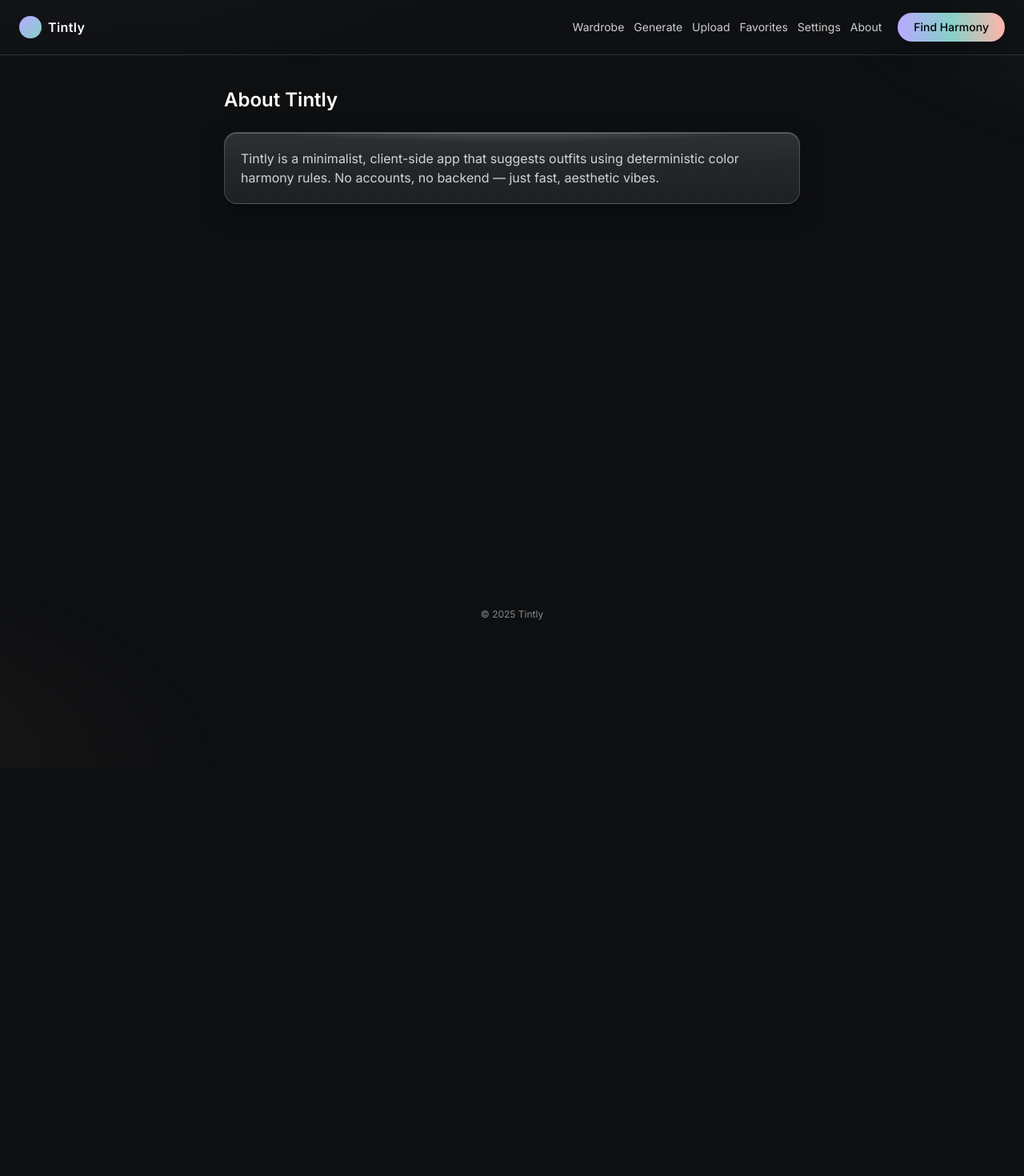
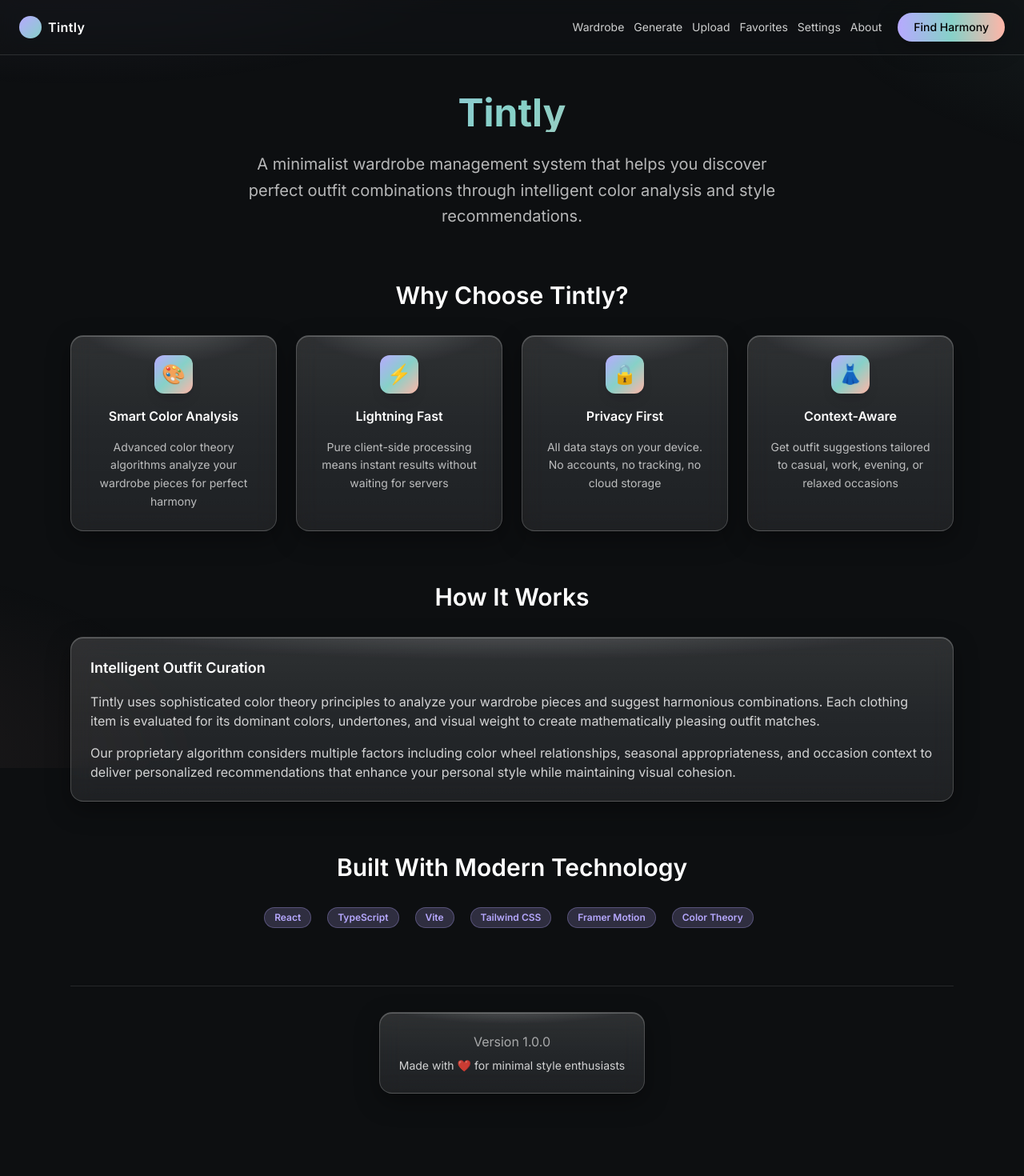
Before and after one commit to NoAxial/Tintly, a React (Vite) app: page /about in a window 1280 px wide. Shown: the top 1470 px of the page at 80% size. Before the commit the page ends 800 px from the top, so only its background shows below. Built offline with nearby package versions, Linux system fonts and the light colour scheme.

Commit message:
Auto-commit: Agent tool execution

```diff
--- a/src/pages/About.tsx
+++ b/src/pages/About.tsx
@@ -1,16 +1,112 @@
 import React from "react";
-import Card from "../components/ui/Card";
+import { FeatureCard } from "../components/ui/FeatureCard";
+import { Badge } from "../components/ui/Badge";
+import { SettingsCard } from "../components/ui/SettingsCard";
 
 export default function About(): JSX.Element {
-	return (
-		<div className="max-w-3xl mx-auto px-6 py-10">
-			<h2 className="text-2xl font-semibold mb-6">About Tintly</h2>
-			<Card>
-				<p className="text-white/80">
-					Tintly is a minimalist, client-side app that suggests outfits using deterministic color
-					harmony rules. No accounts, no backend — just fast, aesthetic vibes.
-				</p>
-			</Card>
-		</div>
-	);
+  const features = [
+    {
+      icon: "🎨",
+      title: "Smart Color Analysis",
+      description: "Advanced color theory algorithms analyze your wardrobe pieces for perfect harmony"
+    },
+    {
+      icon: "⚡",
+      title: "Lightning Fast",
+      description: "Pure client-side processing means instant results without waiting for servers"
+    },
+    {
+      icon: "🔒",
+      title: "Privacy First",
+      description: "All data stays on your device. No accounts, no tracking, no cloud storage"
+    },
+    {
+      icon: "👗",
+      title: "Context-Aware",
+      description: "Get outfit suggestions tailored to casual, work, evening, or relaxed occasions"
+    }
+  ];
+
+  const technologies = [
+    "React", "TypeScript", "Vite", "Tailwind CSS", "Framer Motion", "Color Theory"
+  ];
+
+  return (
+    <div className="max-w-6xl mx-auto px-6 py-12">
+      {/* Hero Section */}
+      <div className="text-center mb-16">
+        <h1 className="text-5xl font-bold text-gradient mb-6">
+          Tintly
+        </h1>
+        <p className="text-xl text-white/70 max-w-2xl mx-auto leading-relaxed">
+          A minimalist wardrobe management system that helps you discover perfect outfit combinations
+          through intelligent color analysis and style recommendations.
+        </p>
+      </div>
+
+      {/* Features Grid */}
+      <div className="mb-16">
+        <h2 className="text-3xl font-semibold text-white text-center mb-8">
+          Why Choose Tintly?
+        </h2>
+        <div className="grid grid-cols-1 md:grid-cols-2 lg:grid-cols-4 gap-6">
+          {features.map((feature, index) => (
+            <FeatureCard
+              key={index}
+              icon={feature.icon}
+              title={feature.title}
+              description={feature.description}
+            />
+          ))}
+        </div>
+      </div>
+
+      {/* How It Works Section */}
+      <div className="mb-16">
+        <h2 className="text-3xl font-semibold text-white text-center mb-8">
+          How It Works
+        </h2>
+        <SettingsCard title="Intelligent Outfit Curation">
+          <div className="space-y-4 text-white/80 leading-relaxed">
+            <p className="text-base">
+              Tintly uses sophisticated color theory principles to analyze your wardrobe pieces and suggest
+              harmonious combinations. Each clothing item is evaluated for its dominant colors, undertones,
+              and visual weight to create mathematically pleasing outfit matches.
+            </p>
+            <p className="text-base">
+              Our proprietary algorithm considers multiple factors including color wheel relationships,
+              seasonal appropriateness, and occasion context to deliver personalized recommendations that
+              enhance your personal style while maintaining visual cohesion.
+            </p>
+          </div>
+        </SettingsCard>
+      </div>
+
+      {/* Technologies Section */}
+      <div className="mb-16">
+        <h2 className="text-3xl font-semibold text-white text-center mb-8">
+          Built With Modern Technology
+        </h2>
+        <div className="flex flex-wrap justify-center gap-3">
+          {technologies.map((tech, index) => (
+            <Badge key={index} variant="default">
+              {tech}
+            </Badge>
+          ))}
+        </div>
+      </div>
+
+      {/* Footer Section */}
+      <div className="text-center py-8 border-t border-white/10">
+        <div className="glass-liquid rounded-2xl p-6 inline-block">
+          <p className="text-white/60 mb-2">
+            Version 1.0.0
+          </p>
+          <p className="text-white/80 text-sm">
+            Made with ❤️ for minimal style enthusiasts
+          </p>
+        </div>
+      </div>
+    </div>
+  );
 }
```
